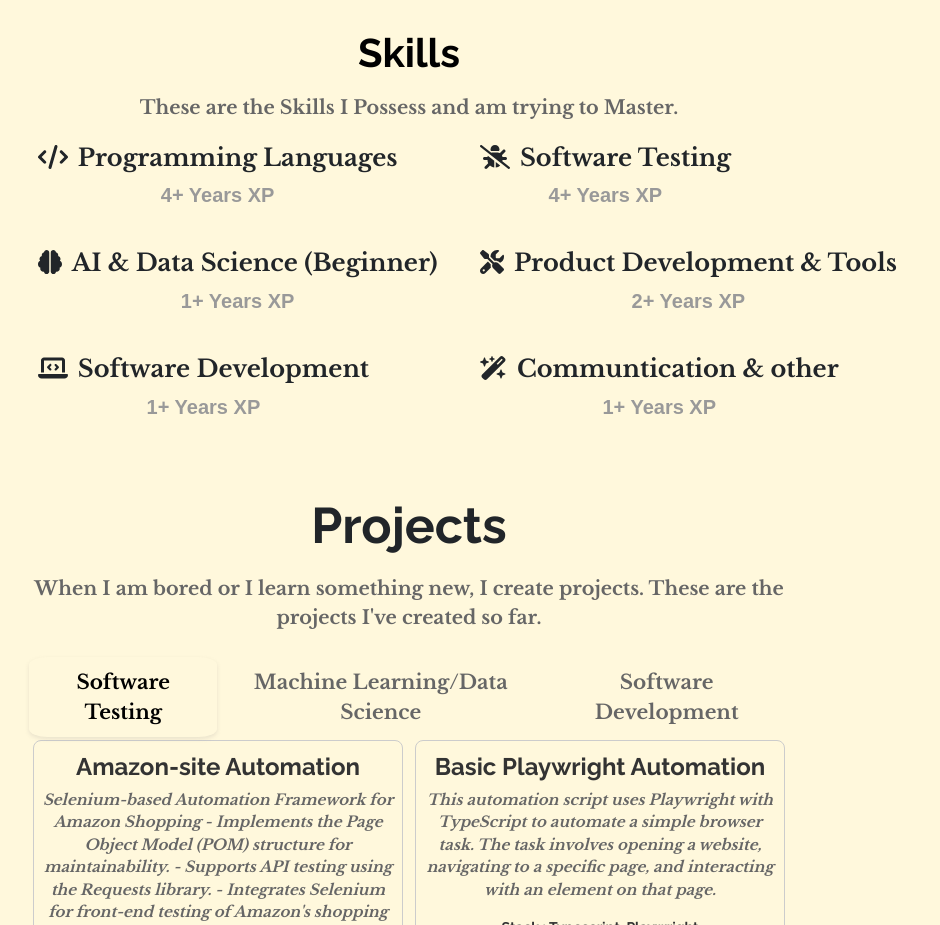
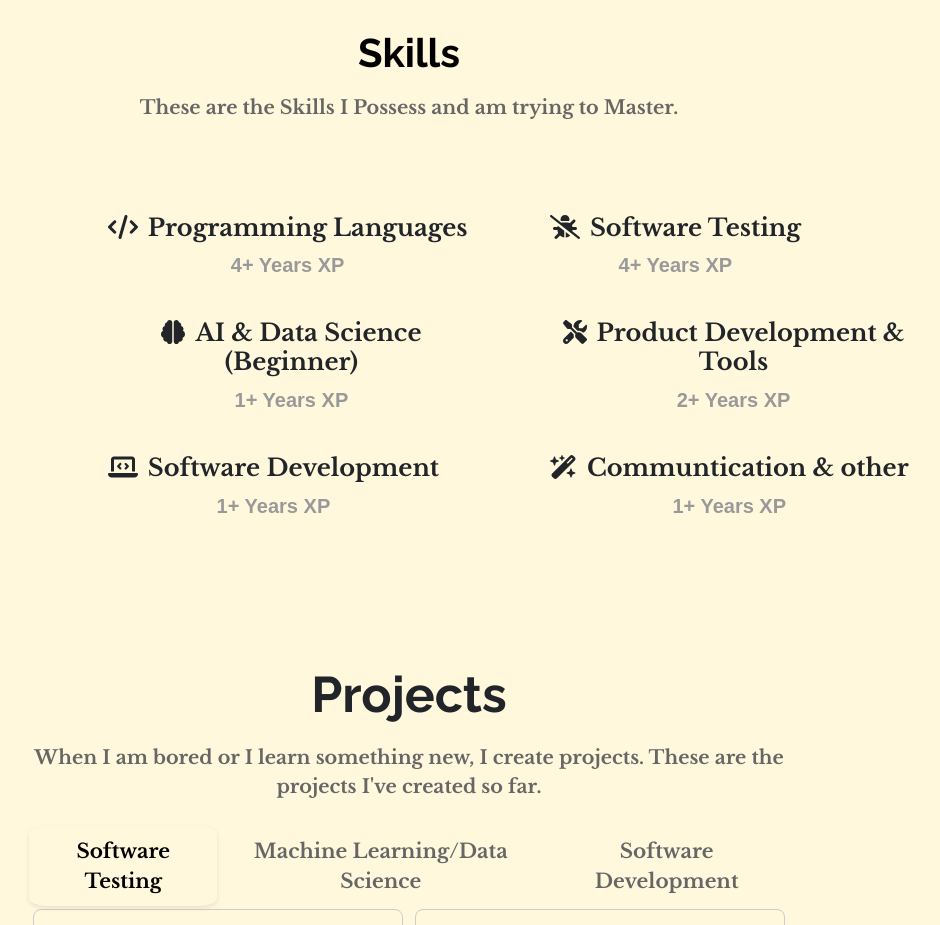
Before and after one commit to Tasmimdristy7/portfolio-site, a React (Create React App) app: page / in a window 1280 px wide. Shown: the part 820-1745 px from the top of the page, without its empty margins (231-1171 px from the left). Built offline with nearby package versions, Linux system fonts and the light colour scheme; a small style sheet from the web is missing.

Commit message:
Merge feature-branch into main

```diff
--- a/src/components/Skill.css
+++ b/src/components/Skill.css
@@ -2,7 +2,7 @@
     width: 115%;
     height: 100%;
     margin: 0 auto;
-    padding: 7g0px;
+    padding: 70px;
     box-sizing: border-box;
 }
 
```
